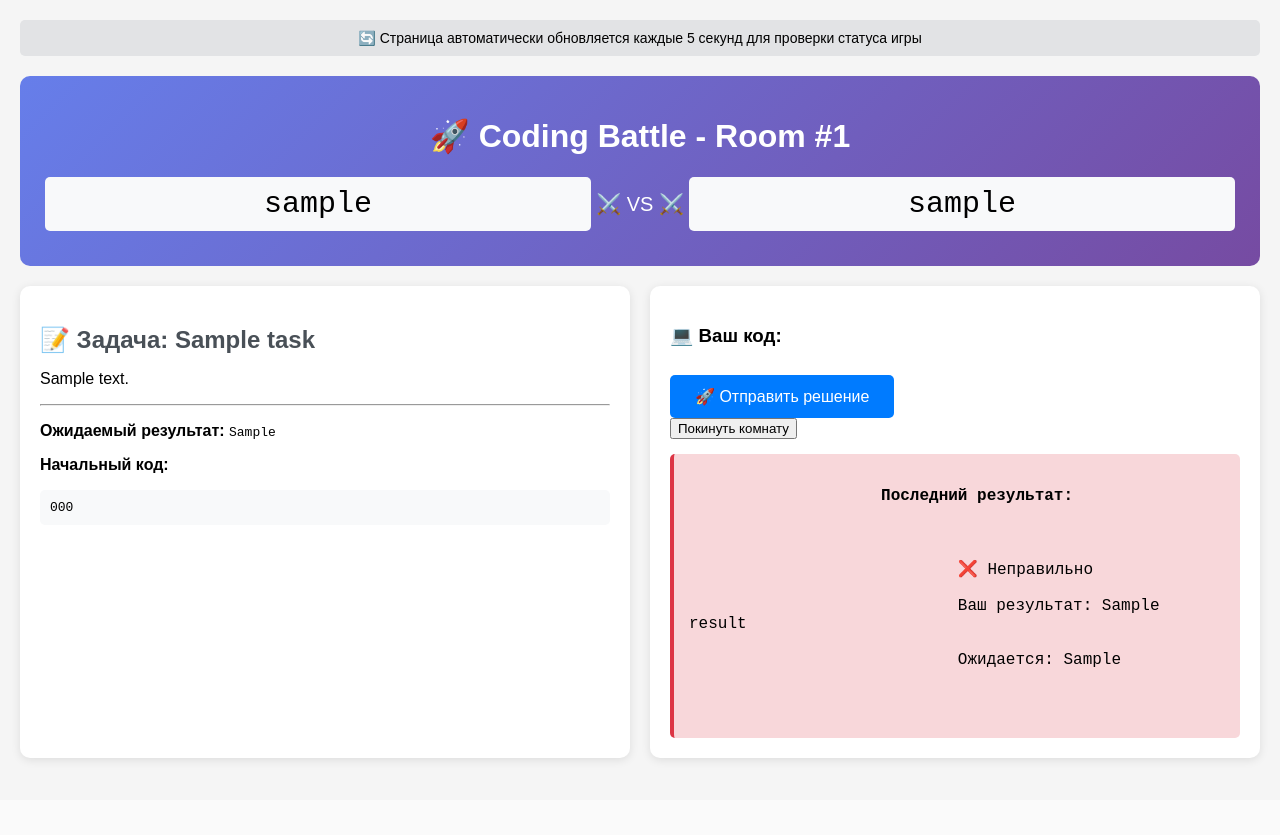
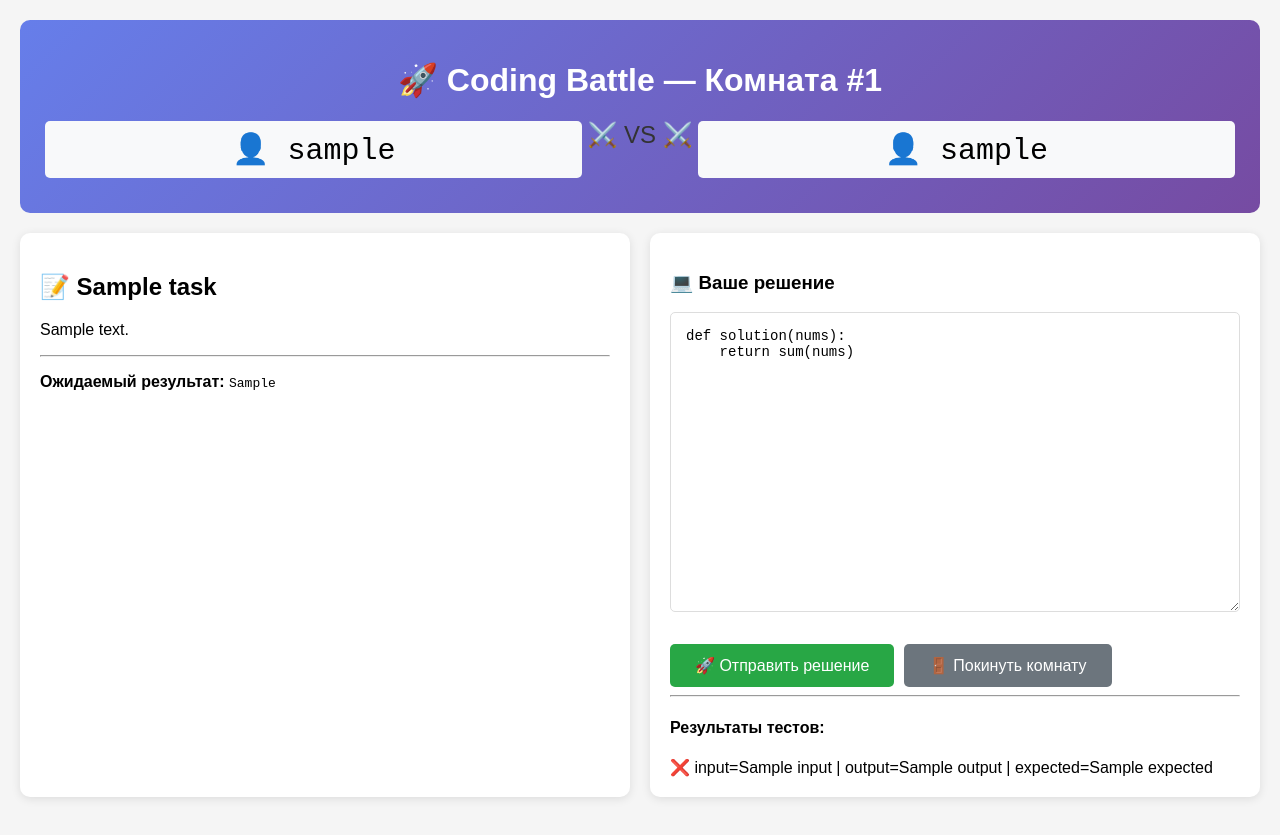
Before and after one commit to MaxiSnowPython/CodeBattle, a Django app: template authentication/game_service/game_app/templates/game/room.html in a window 1280 px wide. Before the commit the page ends 800 px from the top, so only its background shows below. Run offline with Django 5.2, Linux system fonts and the light colour scheme; the template is opened without the code that fills it: most values are stand-ins (such as "Sample title", 1, 10 or a date in 2020).

Commit message:
NEWLAPTOP

```diff
--- a/authentication/game_service/game_app/admin.py
+++ b/authentication/game_service/game_app/admin.py
@@ -2,3 +2,4 @@ from django.contrib import admin
 from .models import *
 # Register your models here.
 admin.site.register(GameRoom),
+admin.site.register(Task)
--- a/authentication/game_service/game_app/templates/game/room.html
+++ b/authentication/game_service/game_app/templates/game/room.html
@@ -118,24 +118,22 @@
     </style>
 </head>
 <body>
-    <div class="refresh-notice">
-        🔄 Страница автоматически обновляется каждые 5 секунд для проверки статуса игры
-    </div>
+    <div class="container">
+        <div class="header">
+            <h1>🚀 Coding Battle — Комната #{{ room.id }}</h1>
 
-    <div class="header">
-        <h1>🚀 Coding Battle - Room #{{ room.id }}</h1>
             <div class="players">
                 <div class="player {% if user.id == room.player1.id %}current-user{% endif %}">
-                {{ room.player1.username }}
+                    👤 {{ room.player1.username|default:"Ожидание..." }}
                     {% if user.id == room.player1.id %}
                         <br><small>👑 Это вы!</small>
                     {% endif %}
                 </div>
 
-            <div style="display: flex; align-items: center; font-size: 20px;">⚔️ VS ⚔️</div>
+                <div style="font-size: 24px; color: #333;">⚔️ VS ⚔️</div>
 
                 <div class="player {% if user.id == room.player2.id %}current-user{% endif %}">
-                {{ room.player2.username }}
+                    👤 {{ room.player2.username|default:"Ожидание..." }}
                     {% if user.id == room.player2.id %}
                         <br><small>👑 Это вы!</small>
                     {% endif %}
@@ -144,68 +142,81 @@
         </div>
 
         {% if room.is_finished %}
-        {% if room.winner == user %}
+            {% if room.winner_name == user.username %}
                 <div class="game-finished winner">
-                🎉 Поздравляем! Вы выиграли! 🎉
+                    🎉 Поздравляем! Вы выиграли!
                     <br><small>Вы решили задачу первым!</small>
                 </div>
             {% else %}
                 <div class="game-finished loser">
-                😔 Игра окончена. Победил: {{ room.winner.username }}
-                <br><small>В следующий раз повезет больше!</small>
+                    😔 Игра окончена. Победил: {{ room.winner_name }}
+                    <br><small>В следующий раз повезёт больше!</small>
                 </div>
             {% endif %}
         {% endif %}
 
         <div class="game-container">
             <div class="panel">
-            <h2 class="task-title">📝 Задача: {{ room.task.title }}</h2>
-            <div>{{ room.task.description|linebreaks }}</div>
+                <h2>📝 {{ room.task.title }}</h2>
+                <p>{{ room.task.description|linebreaks }}</p>
                 <hr>
                 <p><strong>Ожидаемый результат:</strong> <code>{{ room.task.expected_output }}</code></p>
-            {% if room.task.initial_code %}
-                <p><strong>Начальный код:</strong></p>
-                <pre style="background: #f8f9fa; padding: 10px; border-radius: 5px;">{{ room.task.initial_code }}</pre>
-            {% endif %}
             </div>
 
            <div class="panel">
-            <h3>💻 Ваш код:</h3>
+    <h3>💻 Ваше решение</h3>
 
     {% if room.is_finished %}
-                <textarea readonly>{{ last_code }}</textarea>
-                <p style="color: #6c757d;"><em>Игра завершена. Код заблокирован.</em></p>
+        <textarea readonly rows="10" cols="60">
+{{ room.task.initial_code }}
+        </textarea>
+        <p style="color: gray;">Игра завершена. Код заблокирован.</p>
     {% else %}
         <form method="post">
             {% csrf_token %}
-                    <input type="hidden" name="token" value="{{ request.GET.token }}">
 
-                    <div>
-                        <button type="submit" class="button submit-btn">🚀 Отправить решение</button>
-                    </div>
-                    <div>
-                        <button type="submit" name="leave" >Покинуть комнату</button>
-                    </div>
+            <textarea name="code" rows="12" cols="70">
+def solution(nums):
+    return sum(nums)
+            </textarea>
+
+            <br><br>
+
+            <button type="submit" name="submit_solution" class="button">
+                🚀 Отправить решение
+            </button>
+
+            <button type="submit" name="leave" class="button leave-btn">
+                🚪 Покинуть комнату
+            </button>
         </form>
     {% endif %}
 
-            {% if last_submission %}
-                <div class="result {% if last_submission.is_correct %}success{% else %}error{% endif %}">
-                    <strong>Последний результат:</strong><br>
-                    {% if last_submission.is_correct %}
-                        ✅ Правильно! Результат: {{ last_submission.result }}
+    {% if result %}
+        <hr>
+
+        {% if result.error %}
+            <pre style="color:red">{{ result.error }}</pre>
         {% else %}
-                        {% if "ОШИБКА:" in last_submission.result %}
-                            ❌ {{ last_submission.result }}
+            <h4>Результаты тестов:</h4>
+
+            {% for r in result.results %}
+                {% if r.passed %}
+                    ✅
                 {% else %}
-                            ❌ Неправильно<br>
-                            Ваш результат: {{ last_submission.result }}<br>
-                            Ожидается: {{ room.task.expected_output }}
+                    ❌
+                {% endif %}
+                input={{ r.input }}
+                | output={{ r.output }}
+                | expected={{ r.expected }}
+                <br>
+            {% endfor %}
         {% endif %}
     {% endif %}
 </div>
-            {% endif %}
         </div>
     </div>
+
+
 </body>
 </html>
--- a/authentication/game_service/game_app/urls.py
+++ b/authentication/game_service/game_app/urls.py
@@ -1,9 +1,5 @@
 from django.urls import path
 from .views import *
-
 urlpatterns = [
-
-    path('room/<str:id>/', RoomView.as_view(),name="room"),
-
-
+   path("room/<int:id>/", RoomView.as_view(), name="room"),
 ]
--- /dev/null
+++ b/authentication/test.py
@@ -0,0 +1 @@
+print("Hello Sandbox!")
```
Also changed, not shown: authentication/game_service/game_app/models.py (+14 -1 lines), authentication/game_service/game_app/sandbox/runner.py (added, +50 -0 lines), authentication/game_service/game_app/sandbox/sandbox.py (added, +53 -0 lines), authentication/game_service/game_app/views.py (+55 -18 lines), authentication/auth_service/db.sqlite3, authentication/game_service/db.sqlite3, authentication/game_service/game_app/migrations/0002_tasksubmission.py (added), authentication/game_service/game_app/migrations/0003_task_tests.py (added), authentication/hub_service/db.sqlite3 (added), authentication/matchmaking_service/db.sqlite3, 1 other file. Lines whose indentation alone changed are shown as unchanged.
